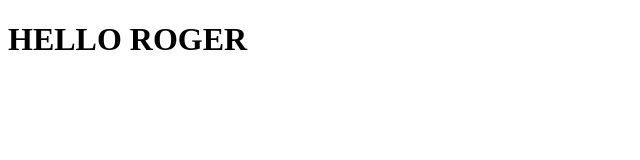
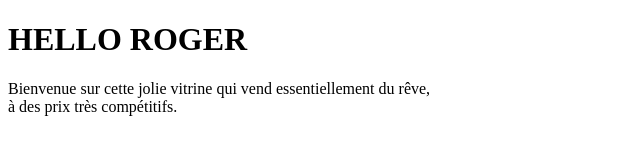
Before and after one commit to lazareus-dev/roger_vitrine, a plain HTML site: page index.html in a window 1280 px wide. Shown: the whole page, without its empty margins (0-640 px from the left). Drawn offline with Linux system fonts and the light colour scheme.

Commit message:
Update index.html

```diff
--- a/index.html
+++ b/index.html
@@ -3,6 +3,8 @@
     <head>
 	<body>
 	<h1>HELLO ROGER</h1>
+		Bienvenue sur cette jolie vitrine qui vend essentiellement du rêve, </br>
+	    à des prix très compétitifs.
 	    </body>
     </head>
 </html>
```
